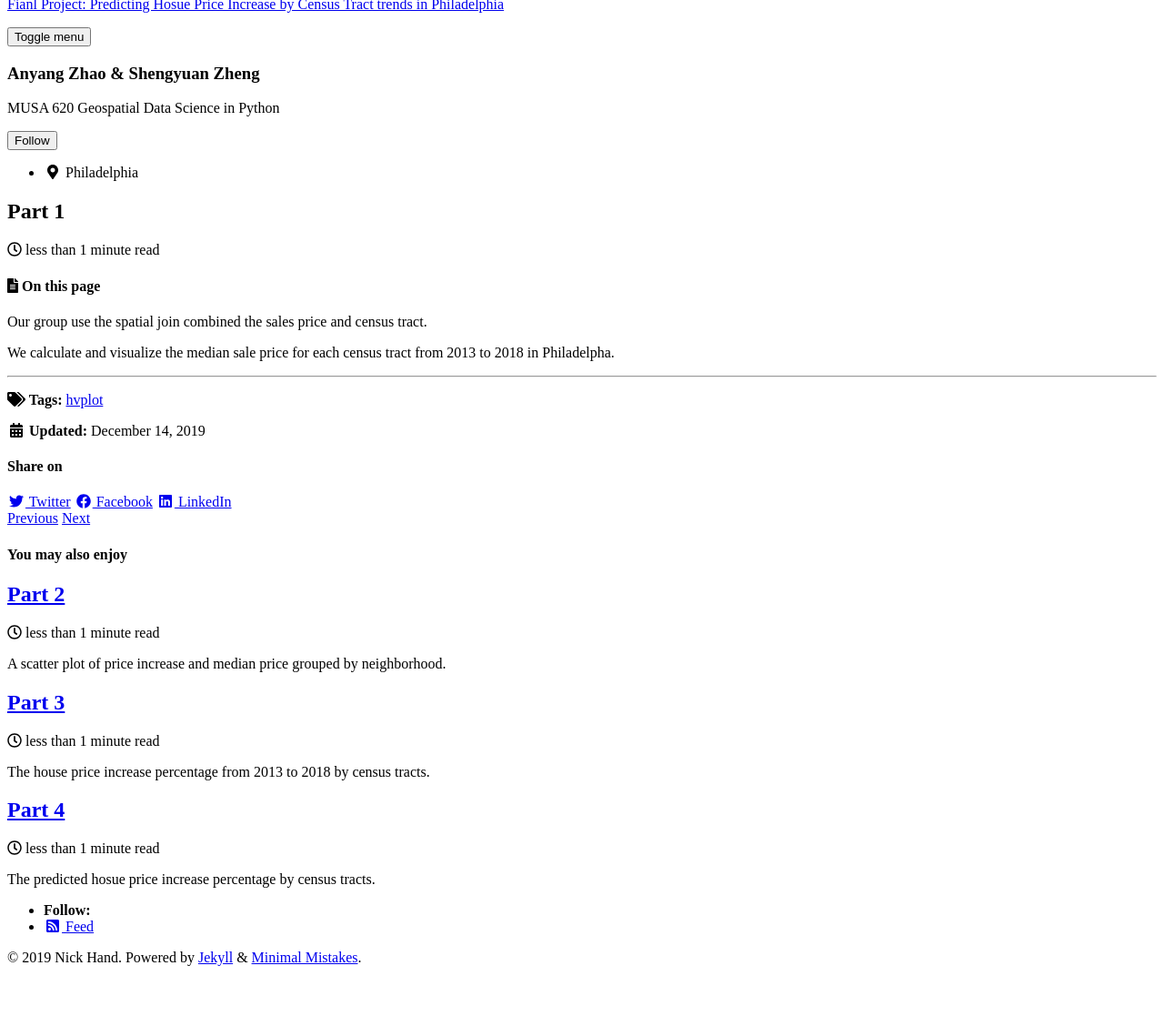
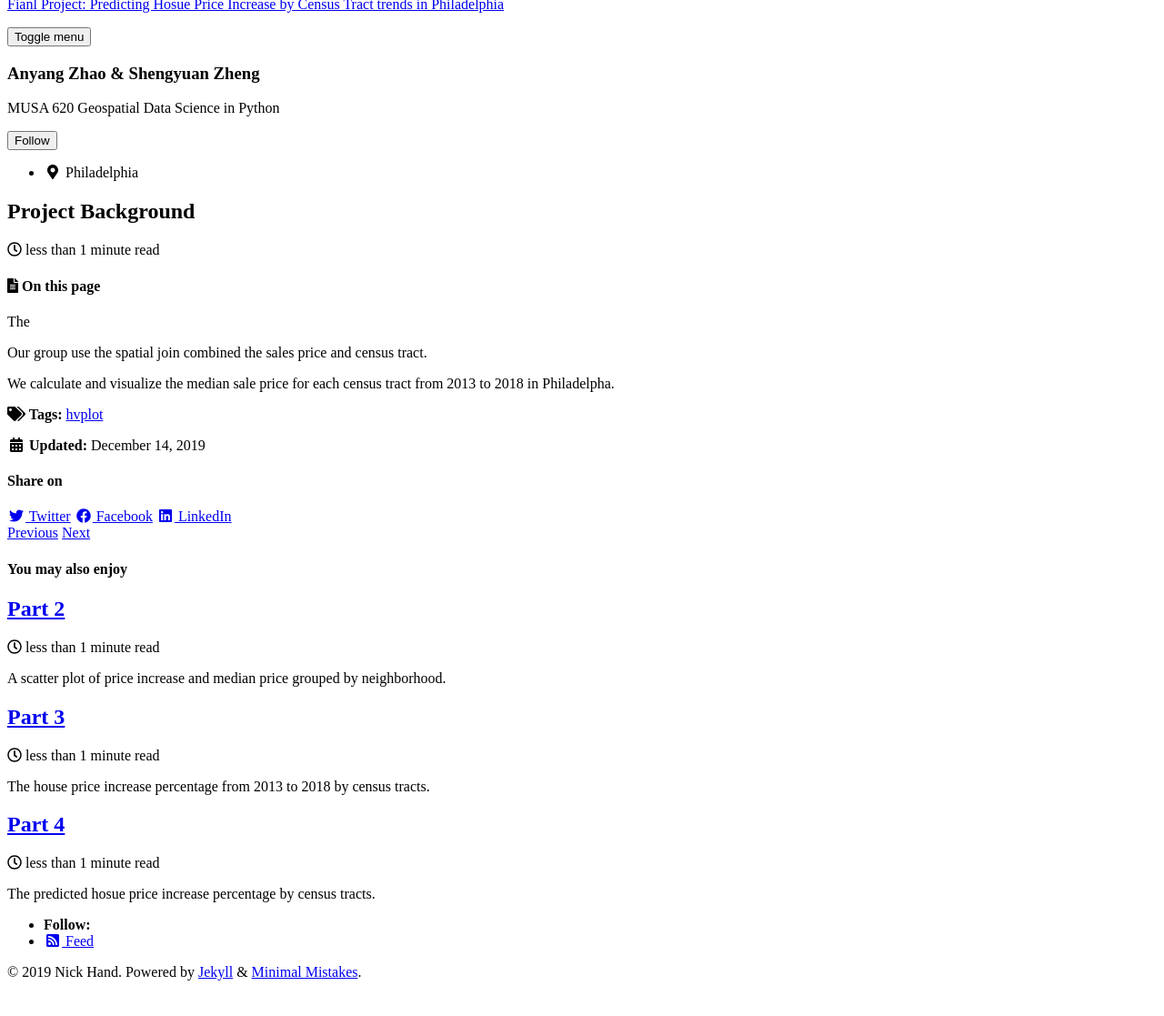
Before and after one commit to zhaoanyang36/house_price_prediction, a Jekyll site: the page built from _posts/2019-12-14-Project-Background.md, in a window 1280 px wide, cut to the strip 112-1260 px from the top of the page. Shown: the top 1117 px of the strip at 91% size. Built offline with Jekyll 4.4.1, drawn with Linux system fonts in a browser that asks for light colours; cached includes are drawn as plain includes; nearby versions of some CDN libraries.

Commit message:
Update and rename 2019-12-14-Part-1.md to 2019-12-14-Project-Background.md

```diff
--- a/_posts/2019-12-14-Part-1.md
+++ b/_posts/2019-12-14-Project-Background.md
@@ -1,5 +1,5 @@
 ---
-title: "Part 1"
+title: "Project Background"
 date: 2019-12-14
 published: true
 tags: [hvplot]
@@ -10,9 +10,10 @@ toc: true
 toc_sticky: true
 ---
 
+The
+
 Our group use the spatial join combined the sales price and census tract.
 
 We calculate and visualize the median sale price for each census tract from 2013 to 2018 in Philadelpha.
 
 <div id="folium-chart-1"></div>
-----
```
